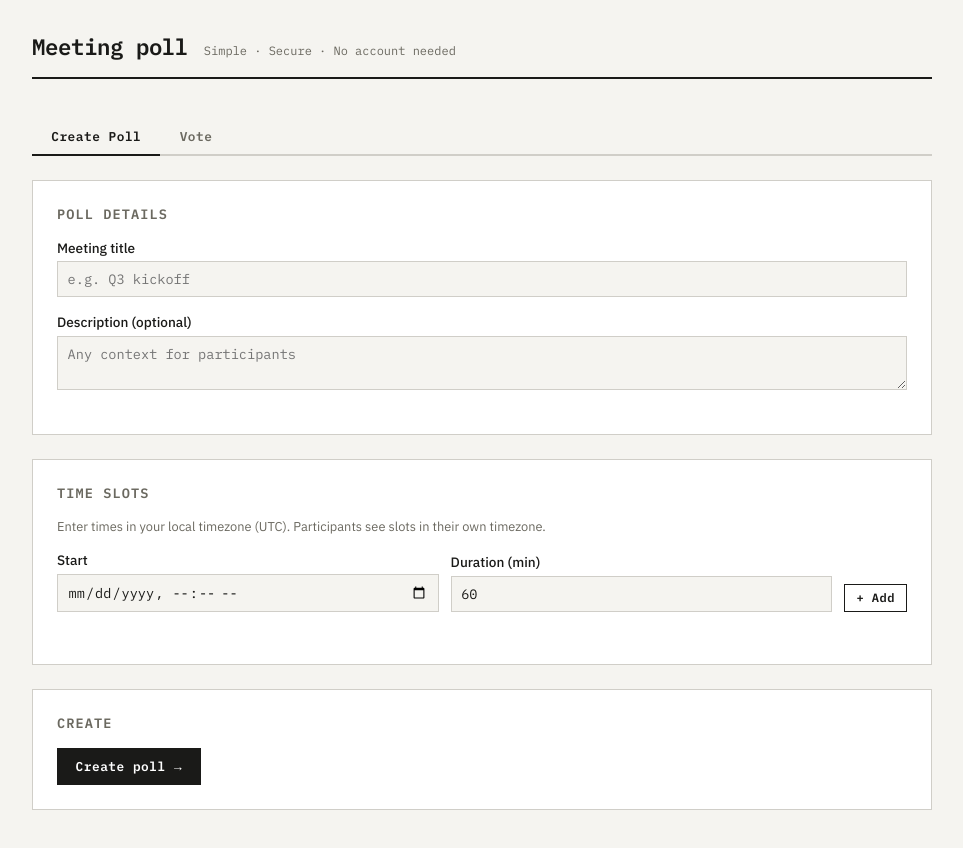
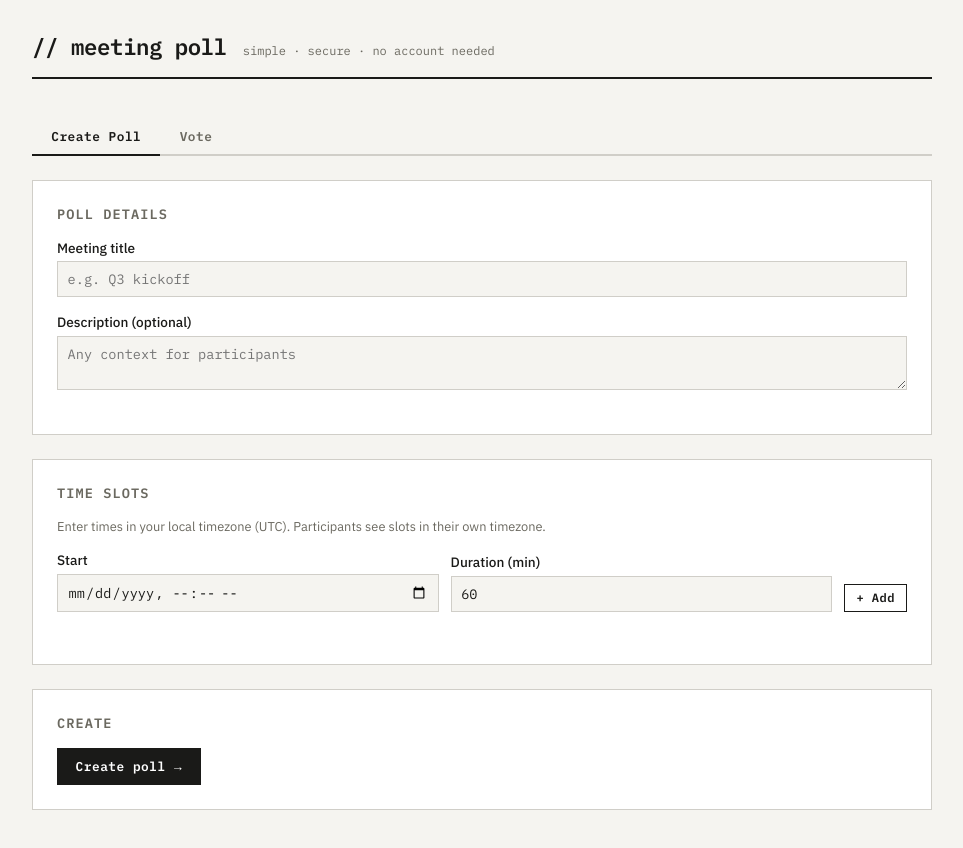
Before and after one commit to liamofaolain/meeting-poll, a plain HTML site: page index.html in a window 1280 px wide. Shown: the whole page, without its empty margins (158-1121 px from the left). Drawn offline with Linux system fonts and the light colour scheme.

Commit message:
Add files via upload

```diff
--- a/index.html
+++ b/index.html
@@ -79,8 +79,8 @@
 <body>
 <div class="container">
   <header>
-    <h1>Meeting poll</h1>
-    <span>Simple · Secure · No account needed</span>
+    <h1>// meeting poll</h1>
+    <span>simple · secure · no account needed</span>
   </header>
 
   <div class="tab-bar">
@@ -317,7 +317,7 @@ function buildVoteTable() {
   }
   // "You" column header
   const youTh = document.createElement('th');
-  youTh.innerHTML = '<em style="color:var(--muted)">Vote</em>';
+  youTh.textContent = 'Your vote';
   hr.appendChild(youTh);
   // Totals header
   const totTh = document.createElement('th');
```
